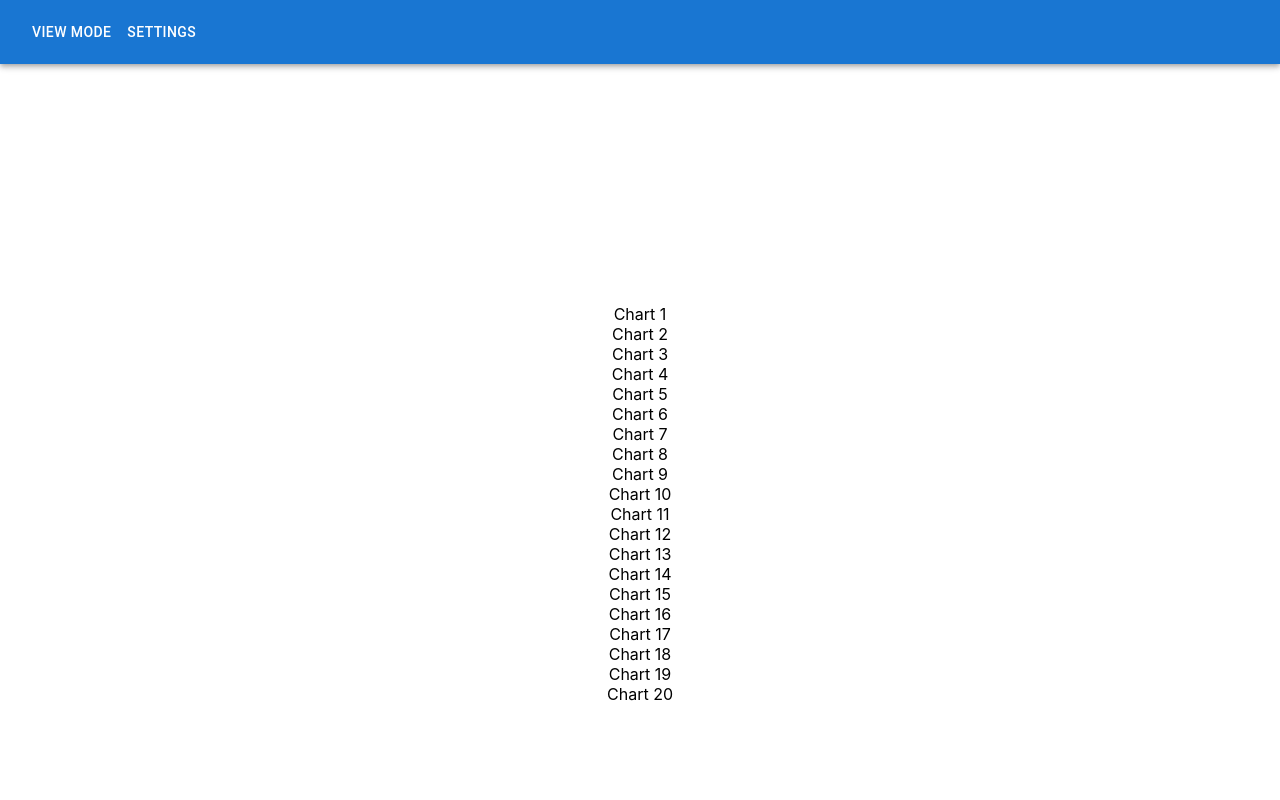
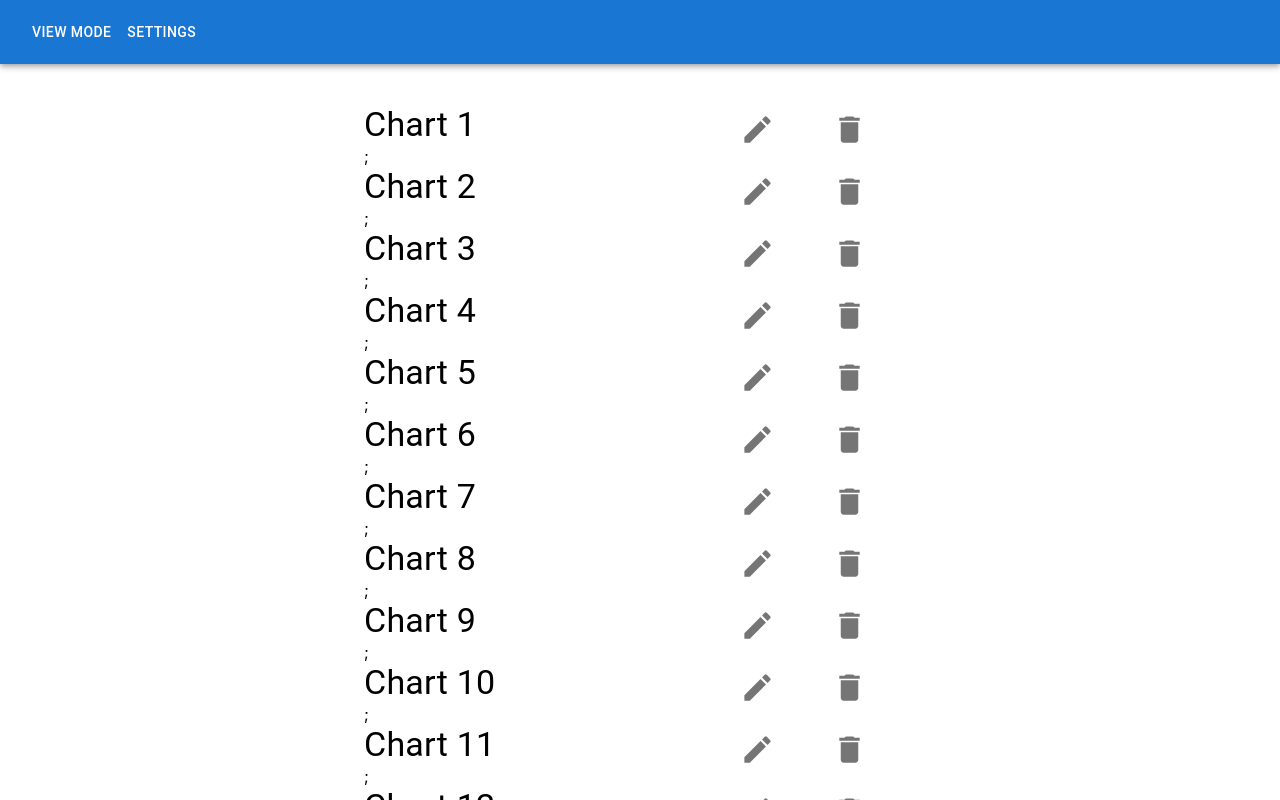
Before and after one commit to ThePeregrinus/highcharts-demo, a React (Create React App) app: page / in a window 1280 px wide. Both pictures are taken after a click on the button "SETTINGS". Shown: the top 800 px of the page. Built offline with nearby package versions, Linux system fonts and the light colour scheme.

Commit message:
add edit delete icon

```diff
--- a/package.json
+++ b/package.json
@@ -5,6 +5,7 @@
   "dependencies": {
     "@emotion/react": "^11.10.6",
     "@emotion/styled": "^11.10.6",
+    "@mui/icons-material": "^5.11.16",
     "@mui/material": "^5.11.15",
     "@mui/x-date-pickers": "^6.1.0",
     "@testing-library/jest-dom": "^5.16.5",
--- a/src/components/GridCharts/index.tsx
+++ b/src/components/GridCharts/index.tsx
@@ -22,7 +22,7 @@ export const GridCharts = () => {
     end: Dayjs;
   }
 
-  const [isEmtpy, setIsEmtpy] = useState(false);
+  const [isEmpty, setIsEmpty] = useState(false);
   const [step, setStep] = useState<IStep>({
     start: CHART_CONFIG.START_DEFAULT,
     end: CHART_CONFIG.END_DEFAULT,
@@ -40,6 +40,11 @@ export const GridCharts = () => {
 
   return (
     <>
+      <Grid container p={2}>
+        {isEmpty ? (
+          <></>
+        ) : (
+          <Grid item xs={12} sm={12}>
             <DatePicker
               value={step.start}
               minDate={CHART_CONFIG.START_DEFAULT}
@@ -50,6 +55,7 @@ export const GridCharts = () => {
                 }
               }}
             />
+
             <DatePicker
               value={step.end}
               minDate={CHART_CONFIG.START_DEFAULT}
@@ -60,7 +66,9 @@ export const GridCharts = () => {
                 }
               }}
             />
-      <Grid container>
+          </Grid>
+        )}
+
         {value.chartsState.map((el: IChart, ind: number) => (
           <Grid item xs={12} sm={6} key={ind}>
             <Chart
--- a/src/components/ListCharts/index.tsx
+++ b/src/components/ListCharts/index.tsx
@@ -1,11 +1,11 @@
 import { useContext, useState } from 'react';
 
-import Grid from '@mui/material/Grid';
+import { Grid, Container, Typography, IconButton } from '@mui/material';
+import DeleteIcon from '@mui/icons-material/Delete';
+import EditIcon from '@mui/icons-material/Edit';
 
 import { Context } from '../../App';
 import { ModalSettings } from '../Modal/ModalSettings';
-
-import { IChart } from '../../chartData';
 
 export const ListCharts = () => {
   const value = useContext(Context);
@@ -30,25 +30,41 @@ export const ListCharts = () => {
 
   return (
     <>
-      <Grid
-        container
-        direction="column"
-        alignItems="center"
-        justifyContent="center"
-        style={{ minHeight: '100vh' }}
-      >
+      <Container maxWidth="sm">
+        <Grid container>
           {value.chartsState.map((el, id) => (
+            <>
               <Grid
                 item
                 onClick={() => handleOpen(id)}
                 key={id}
-            style={{ cursor: 'pointer', userSelect: 'none' }}
+                style={{ cursor: 'pointer' }}
+                xs={8}
               >
-            {el.title.text}
+                <Grid item container>
+                  <Grid item>
+                    <Typography variant="h4">{el.title.text}</Typography>;
                   </Grid>
+                </Grid>
+              </Grid>
+              <Grid item xs={2}>
+                <IconButton onClick={() => handleOpen(id)}>
+                  <EditIcon fontSize="large" />
+                </IconButton>
+              </Grid>
+              <Grid item xs={2}>
+                <IconButton
+                  onClick={() => {
+                    deleteByIndex(id);
+                  }}
+                >
+                  <DeleteIcon fontSize="large" />
+                </IconButton>
+              </Grid>
+            </>
           ))}
         </Grid>
-
+      </Container>
       {open && (
         <ModalSettings
           open={open}
```
Also changed, not shown: 1 other file (tests, documents, lock files or other folders). Lines whose indentation alone changed are shown as unchanged.
